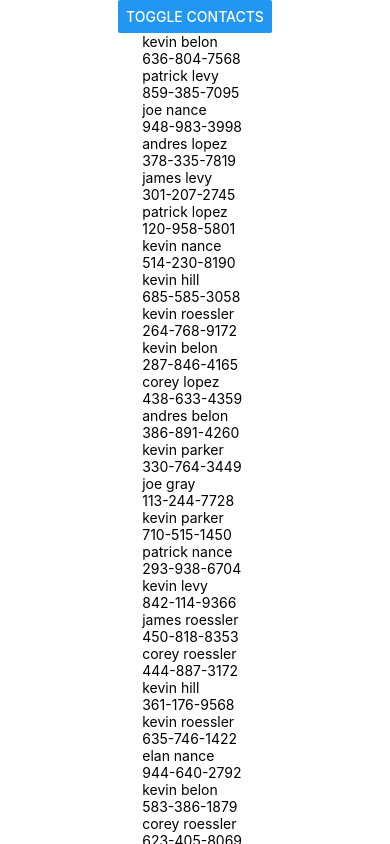
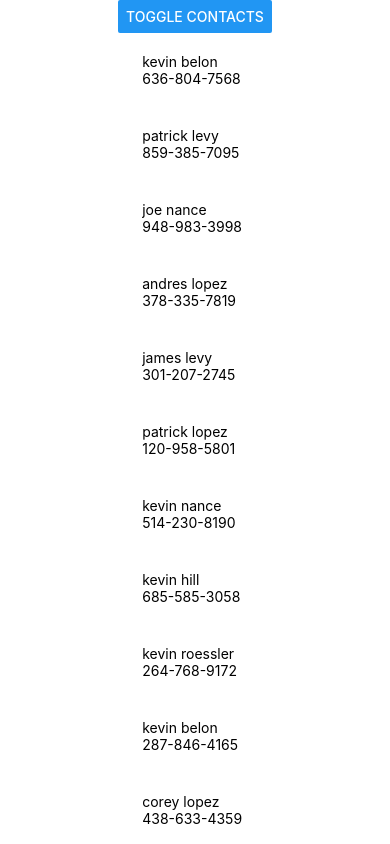
Before and after one commit to johnhill13/ListExample, a React Native app: screen / in a window 390 px wide. Built offline with nearby package versions, Linux system fonts and the light colour scheme.

Commit message:
corrected styling

```diff
--- a/App.js
+++ b/App.js
@@ -10,7 +10,7 @@ import {
 import { Constants } from "expo";
 
 import contacts from "./contacts";
-import Row from "./Row"
+import Row from "./Row";
 
 export default class App extends React.Component {
   state = {
@@ -22,17 +22,19 @@ export default class App extends React.Component {
   };
   render() {
     return (
-        <View style={styles.container}>
+        <SafeAreaView style={styles.container}>
+          <View>
             <Button
               title="toggle contacts"
               onPress={this.toggleContacts}
             ></Button>
+          </View>
         <ScrollView>
           {contacts.map(contact => (
-              <Row key={contact.key} name={contact.name} phone={contact.phone}/>
+            <Row key={contact.key} name={contact.name} phone={contact.phone} />
           ))}
         </ScrollView>
-        </View>
+        </SafeAreaView>
     );
   }
 }
--- a/Row.js
+++ b/Row.js
@@ -1,12 +1,17 @@
-import React from 'react';
-import { View, Text } from 'react-native'
+import React from "react";
+import { View, Text, StyleSheet } from "react-native";
 
+const styles = StyleSheet.create({
+  row: {
+    padding: 20
+  }
+});
 
 const Row = props => (
-    <View>
-      <Text>{props.name}</Text>
-      <Text>{props.phone}</Text>
-    </View>
-  )
+  <View style={styles.row}>
+    <Text>{props.name}</Text>
+    <Text>{props.phone}</Text>
+  </View>
+);
 
-  export default Row
+export default Row;
```
Lines whose indentation alone changed are shown as unchanged.
